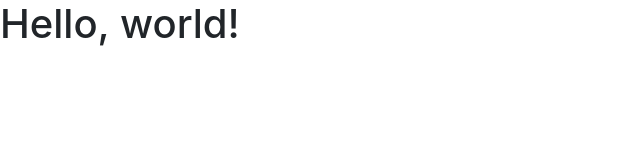
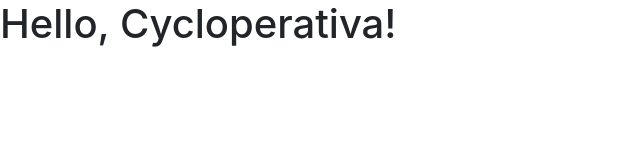
Before and after one commit to couleurmate/Cycloperativa, a plain HTML site: page index.html in a window 1280 px wide. Shown: the whole page, without its empty margins (0-640 px from the left). Drawn offline with nearby package versions, Linux system fonts and the light colour scheme.

Commit message:
Update index.html

```diff
--- a/index.html
+++ b/index.html
@@ -18,7 +18,7 @@
     <![endif]-->
   </head>
   <body>
-    <h1>Hello, world!</h1>
+    <h1>Hello, Cycloperativa!</h1>
 
     <!-- jQuery (necessary for Bootstrap's JavaScript plugins) -->
     <script src="https://ajax.googleapis.com/ajax/libs/jquery/1.11.3/jquery.min.js"></script>
```
